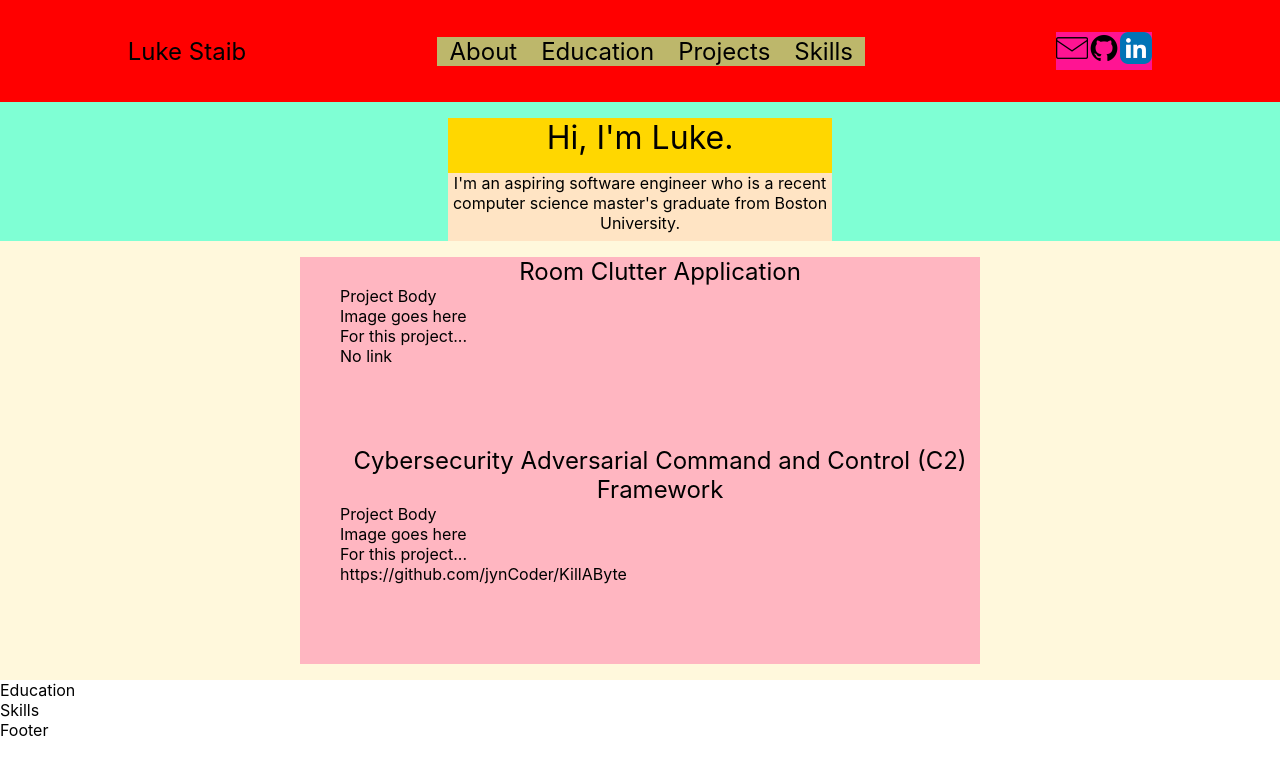
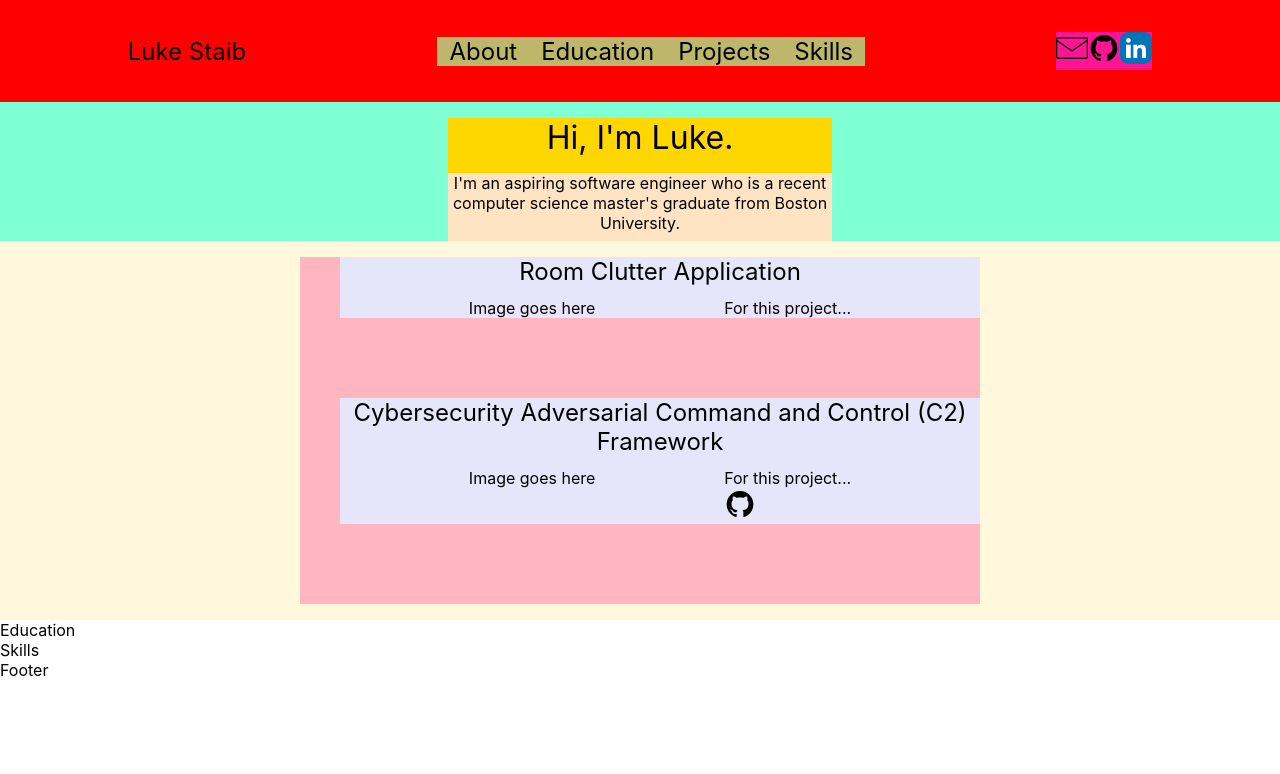
Before and after one commit to ljstaib/portfolio, a React (Create React App) app: page / in a window 1280 px wide. Shown: the top 774 px of the page. Built offline with nearby package versions, Linux system fonts and the light colour scheme; the HTML template or start-up script is replaced by a standard one.

Commit message:
Modified project element format

```diff
--- a/src/components/Project.jsx
+++ b/src/components/Project.jsx
@@ -1,5 +1,6 @@
 import React from 'react'
 import styles from './styles.module.css'
+import GitHub from '../assets/GitHub.png'
 
 export default function Projects({ title, image, description, link}) {
     return (
@@ -8,7 +9,6 @@ export default function Projects({ title, image, description, link}) {
                 {title}
             </div>
             <div className={styles.projectBody}>
-                Project Body
                 <div>
                     {image}
                 </div>
@@ -17,7 +17,7 @@ export default function Projects({ title, image, description, link}) {
                         {description}
                     </div>
                     <div>
-                        {link ? link : <div>No link</div>}
+                        {link ? <a href={link} target="_blank" rel="noreferrer"><img src={GitHub} alt='GitHub Link' height='32' width='32'/></a> : null}
                     </div>
                 </div>
             </div>
--- a/src/components/styles.module.css
+++ b/src/components/styles.module.css
@@ -72,15 +72,25 @@
     list-style-type: none;
     background-color: lightpink;
     width: 50%;
+    display: flex;
+    flex-direction: column;
 }
 
 .projectElement {
     margin-bottom: 5em;
+    background-color:lavender;
 }
 
 .projectTitle {
     font-size: x-large;
     text-align: center;
+    margin-bottom: 0.5em;
+}
+
+.projectBody {
+    display: flex;
+    flex-direction: row;
+    justify-content: space-evenly;
 }
 
 a:link {
```
